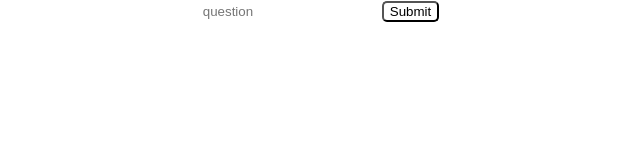
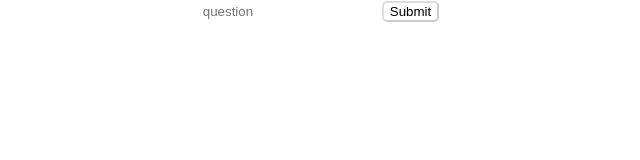
Before and after one commit to coderpr0grammer/cheatgpt-frontend, a React (Create React App) app: page / in a window 1280 px wide. Shown: the top 160 px of the page, without its empty margins (320-960 px from the left). Built offline with nearby package versions, Linux system fonts and the light colour scheme.

Commit message:
Update App.js

```diff
--- a/src/App.js
+++ b/src/App.js
@@ -5,7 +5,7 @@ function App() {
   return (
     <div className="App">
       <input type="text" placeholder="question" style={{border:'none'}}/>
-      <button style={{background: 'transparent', borderRadius: 5}}>Submit</button>
+      <button style={{background: 'transparent', borderRadius: 5, borderColor: 'rgba(0,0,0,0.2)'}}>Submit</button>
     </div>
   );
 }
```
